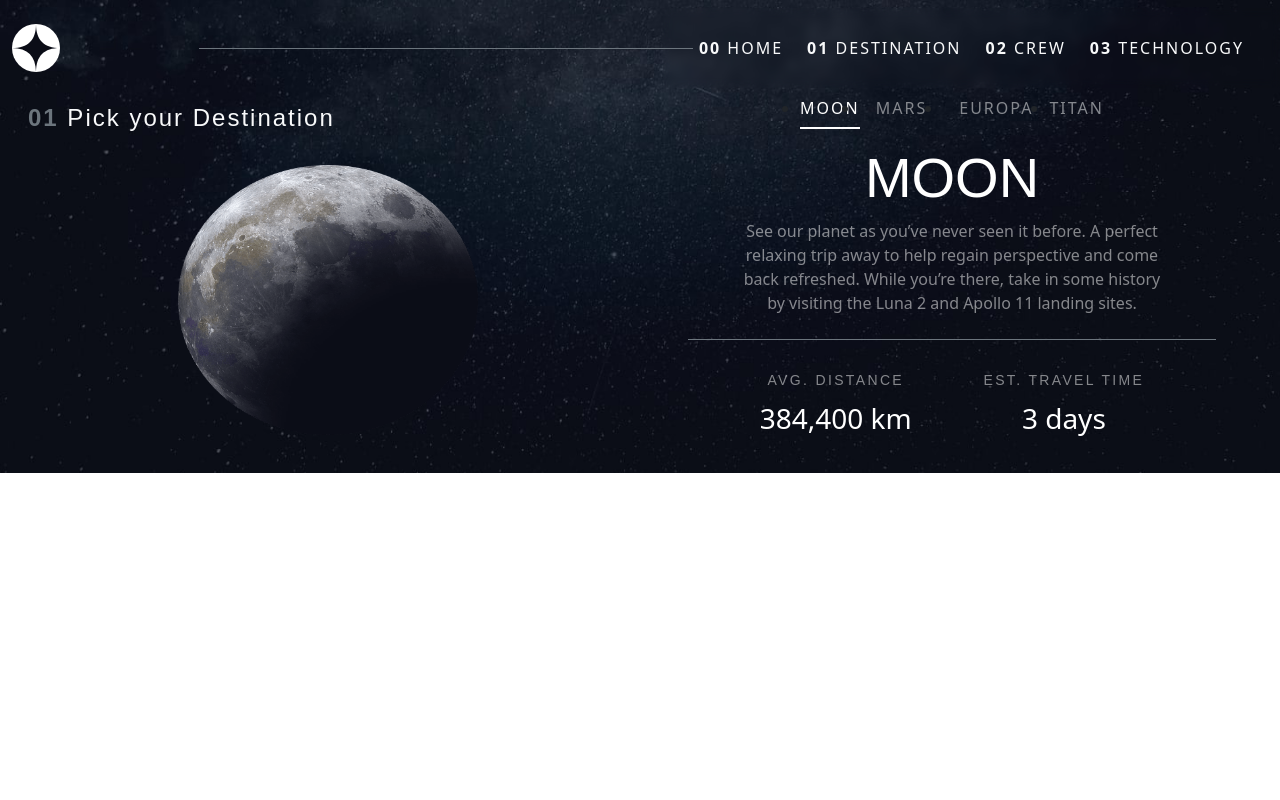
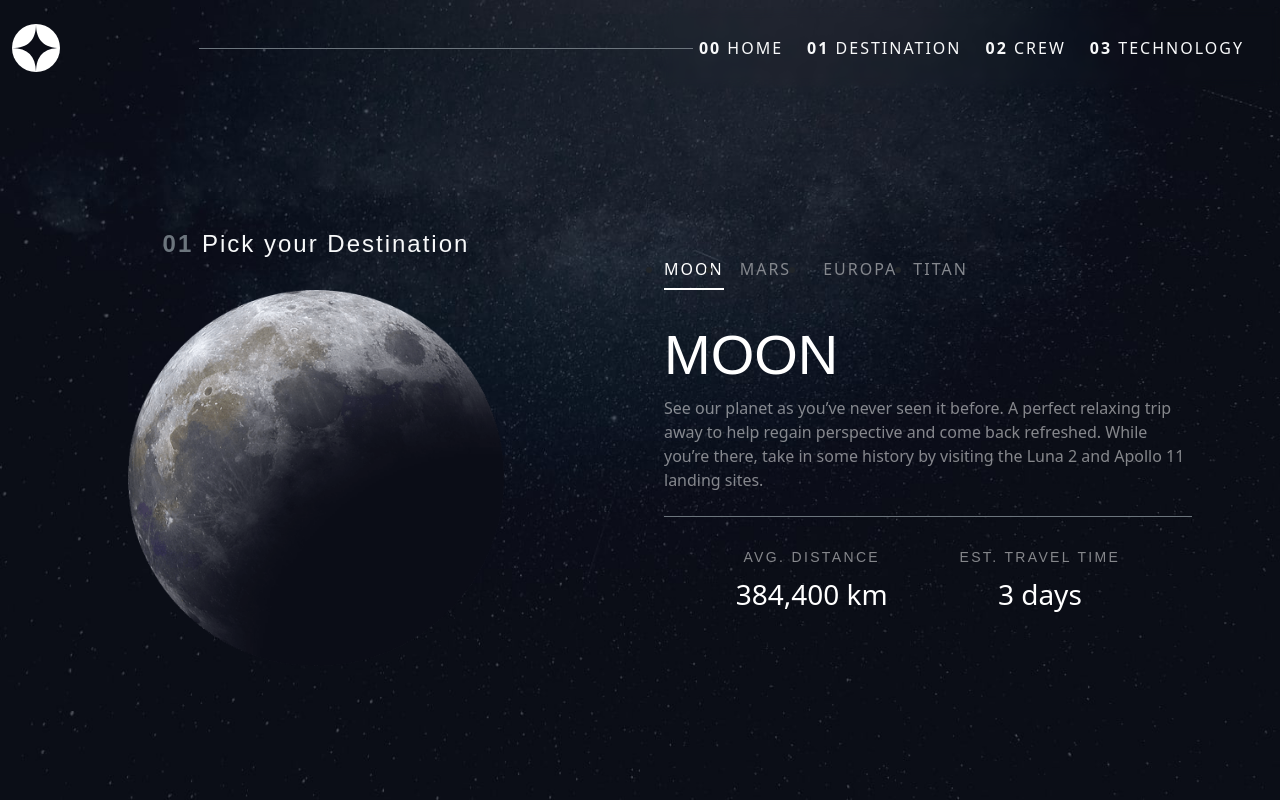
Before and after one commit to OPCODE7/space-tourist-multipage, a plain HTML site: page starter-code/destination.html in a window 1280 px wide. Drawn offline with nearby package versions, Linux system fonts and the light colour scheme; a web font is replaced by a local one.

Commit message:
Desktop design for destination page

```diff
--- a/starter-code/destination.html
+++ b/starter-code/destination.html
@@ -18,16 +18,16 @@
 </head>
 
 <body class="min-vh-100">
-    <div class="container-fluid bg-destination w-100 h-100 p-0">
+    <div class="container-fluid bg-destination w-100 min-vh-100 p-0 d-flex flex-column">
         <div data-include="nav.html"></div>
 
-        <main class="row px-3 w-100 h-100 text-center m-0">
-            <div class="col-12 col-lg-6 my-2 d-flex flex-column align-items-center">
+        <main class="row px-3 w-100 flex-grow-1 text-center m-0">
+            <div class="col-12 col-lg-6 my-2 d-flex flex-column align-items-center row justify-content-center">
                 <h1 class="text-light heading-5 align-self-md-start fs-4"><span class="text-secondary fw-bold">01</span>
                     Pick your Destination</h1>
-                <img src="" alt="" class="img-fluid w-50 h-75 mt-4" id="destination-image">
+                <img src="" alt="" class="img-fluid col-6 col-md-7 col-lg-8 mt-4" id="destination-image">
             </div>
-            <div class="col-12 col-lg-6 px-md-5">
+            <div class="col-12 col-lg-6 px-md-5 d-flex flex-column justify-content-center align-items-lg-start">
                 <ul class="d-flex justify-content-center p-0">
                     <li>
                         <a href="#" class="text-decoration-none pb-2 fw-light nav-text is-active link-destination"
@@ -47,9 +47,9 @@
                     </li>
                 </ul>
                 <h1 class="heading-3 text-white text-center mt-4 text-uppercase" id="destination-name"></h1>
-                <p class="fw-light text-white-50 text-center mb-4 px-md-5" id="destination-info"></p>
-                <div class="border border-bottom-0 border-secondary mb-4"></div>
-                <div class="text-center pt-2 pb-4 text-white-50 h-auto d-flex flex-column flex-md-row justify-content-evenly align-items-center">
+                <p class="fw-light text-white-50 text-center text-lg-start mb-4 px-md-5 px-lg-0" id="destination-info"></p>
+                <div class="border border-bottom-0 border-secondary mb-4 w-100"></div>
+                <div class="text-center pt-2 pb-4 text-white-50 h-auto d-flex flex-column flex-md-row justify-content-evenly align-items-center w-100">
                     <div>
                         <h4 class="sub-heading-2">AVG. DISTANCE</h4>
                         <span id="avg-distance" class="sub-heading-1 text-white"></span>
```
